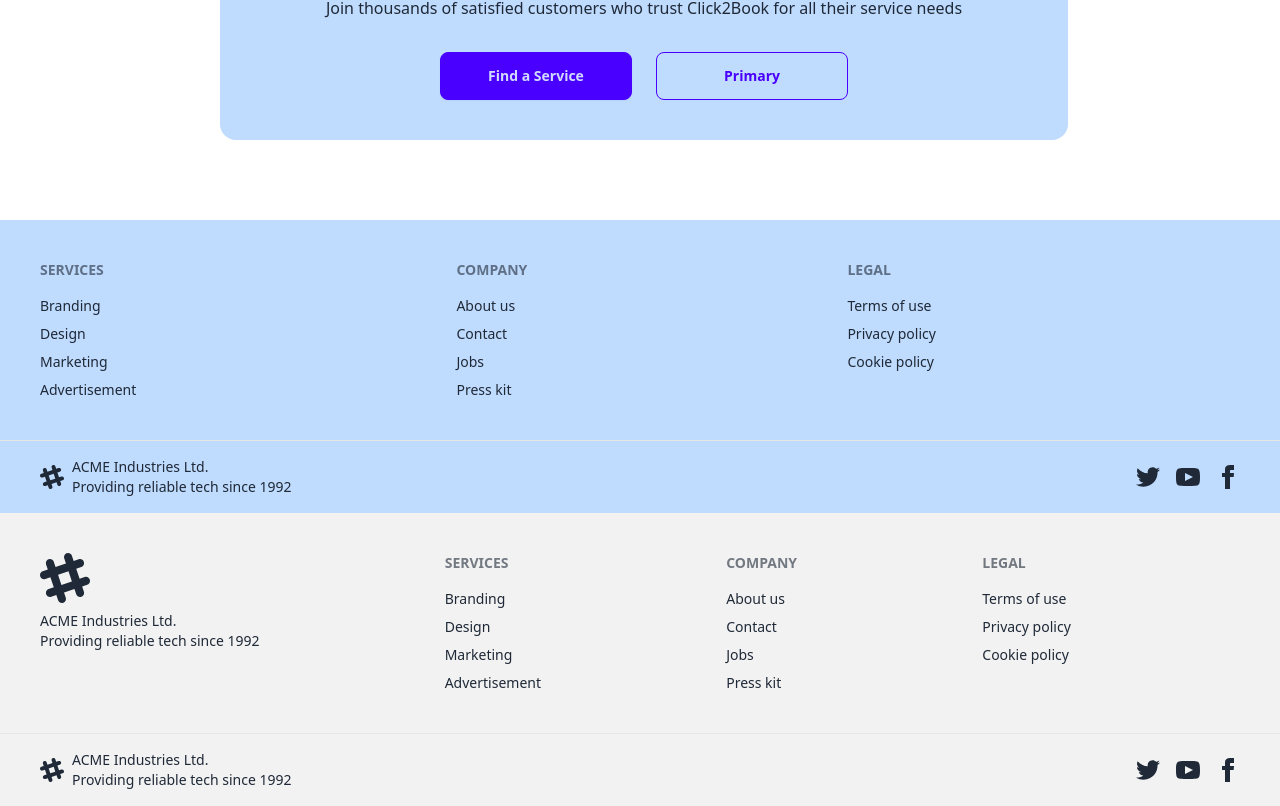
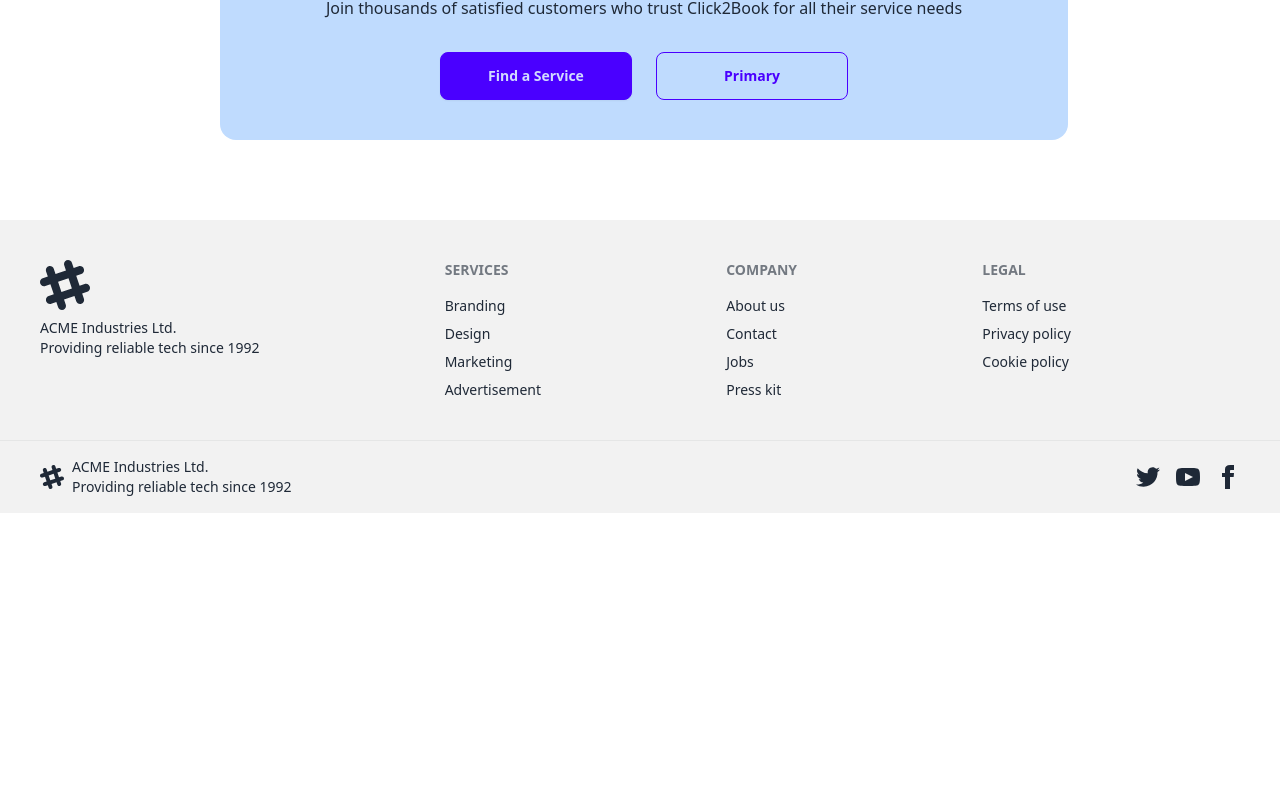
Before and after one commit to Oshan20002/click2book, a Next.js app: page /About in a window 1280 px wide. Shown: the part 2372-3178 px from the top of the page. After the commit the page ends 2885 px from the top, so only its background shows below. Built offline with nearby package versions, Linux system fonts and the light colour scheme.

Commit message:
remove all wrong footers

```diff
--- a/app/(withNavbar)/About/page.tsx
+++ b/app/(withNavbar)/About/page.tsx
@@ -206,86 +206,7 @@ export default function About() {
         </div>
       </div>
 
-      {/* footer */}
-      <footer className="footer sm:footer-horizontal bg-base-200 text-base-content p-10 bg-blue-200">
-        <nav>
-          <h6 className="footer-title">Services</h6>
-          <a className="link link-hover">Branding</a>
-          <a className="link link-hover">Design</a>
-          <a className="link link-hover">Marketing</a>
-          <a className="link link-hover">Advertisement</a>
-        </nav>
-        <nav>
-          <h6 className="footer-title">Company</h6>
-          <a className="link link-hover">About us</a>
-          <a className="link link-hover">Contact</a>
-          <a className="link link-hover">Jobs</a>
-          <a className="link link-hover">Press kit</a>
-        </nav>
-        <nav>
-          <h6 className="footer-title">Legal</h6>
-          <a className="link link-hover">Terms of use</a>
-          <a className="link link-hover">Privacy policy</a>
-          <a className="link link-hover">Cookie policy</a>
-        </nav>
-      </footer>
-      <footer className="footer bg-base-200 text-base-content border-base-300 border-t px-10 py-4 bg-blue-200">
-        <aside className="grid-flow-col items-center">
-          <svg
-            width="24"
-            height="24"
-            viewBox="0 0 24 24"
-            xmlns="http://www.w3.org/2000/svg"
-            fillRule="evenodd"
-            clipRule="evenodd"
-            className="fill-current"
-          >
-            <path d="M22.672 15.226l-2.432.811.841 2.515c.33 1.019-.209 2.127-1.23 2.456-1.15.325-2.148-.321-2.463-1.226l-.84-2.518-5.013 1.677.84 2.517c.391 1.203-.434 2.542-1.831 2.542-.88 0-1.601-.564-1.86-1.314l-.842-2.516-2.431.809c-1.135.328-2.145-.317-2.463-1.229-.329-1.018.211-2.127 1.231-2.456l2.432-.809-1.621-4.823-2.432.808c-1.355.384-2.558-.59-2.558-1.839 0-.817.509-1.582 1.327-1.846l2.433-.809-.842-2.515c-.33-1.02.211-2.129 1.232-2.458 1.02-.329 2.13.209 2.461 1.229l.842 2.515 5.011-1.677-.839-2.517c-.403-1.238.484-2.553 1.843-2.553.819 0 1.585.509 1.85 1.326l.841 2.517 2.431-.81c1.02-.33 2.131.211 2.461 1.229.332 1.018-.21 2.126-1.23 2.456l-2.433.809 1.622 4.823 2.433-.809c1.242-.401 2.557.484 2.557 1.838 0 .819-.51 1.583-1.328 1.847m-8.992-6.428l-5.01 1.675 1.619 4.828 5.011-1.674-1.62-4.829z"></path>
-          </svg>
-          <p>
-            ACME Industries Ltd.
-            <br />
-            Providing reliable tech since 1992
-          </p>
-        </aside>
-        <nav className="md:place-self-center md:justify-self-end">
-          <div className="grid grid-flow-col gap-4">
-            <a>
-              <svg
-                xmlns="http://www.w3.org/2000/svg"
-                width="24"
-                height="24"
-                viewBox="0 0 24 24"
-                className="fill-current"
-              >
-                <path d="M24 4.557c-.883.392-1.832.656-2.828.775 1.017-.609 1.798-1.574 2.165-2.724-.951.564-2.005.974-3.127 1.195-.897-.957-2.178-1.555-3.594-1.555-3.179 0-5.515 2.966-4.797 6.045-4.091-.205-7.719-2.165-10.148-5.144-1.29 2.213-.669 5.108 1.523 6.574-.806-.026-1.566-.247-2.229-.616-.054 2.281 1.581 4.415 3.949 4.89-.693.188-1.452.232-2.224.084.626 1.956 2.444 3.379 4.6 3.419-2.07 1.623-4.678 2.348-7.29 2.04 2.179 1.397 4.768 2.212 7.548 2.212 9.142 0 14.307-7.721 13.995-14.646.962-.695 1.797-1.562 2.457-2.549z"></path>
-              </svg>
-            </a>
-            <a>
-              <svg
-                xmlns="http://www.w3.org/2000/svg"
-                width="24"
-                height="24"
-                viewBox="0 0 24 24"
-                className="fill-current"
-              >
-                <path d="M19.615 3.184c-3.604-.246-11.631-.245-15.23 0-3.897.266-4.356 2.62-4.385 8.816.029 6.185.484 8.549 4.385 8.816 3.6.245 11.626.246 15.23 0 3.897-.266 4.356-2.62 4.385-8.816-.029-6.185-.484-8.549-4.385-8.816zm-10.615 12.816v-8l8 3.993-8 4.007z"></path>
-              </svg>
-            </a>
-            <a>
-              <svg
-                xmlns="http://www.w3.org/2000/svg"
-                width="24"
-                height="24"
-                viewBox="0 0 24 24"
-                className="fill-current"
-              >
-                <path d="M9 8h-3v4h3v12h5v-12h3.642l.358-4h-4v-1.667c0-.955.192-1.333 1.115-1.333h2.885v-5h-3.808c-3.596 0-5.192 1.583-5.192 4.615v3.385z"></path>
-              </svg>
-            </a>
-          </div>
-        </nav>
-      </footer>
+
     </main>
   );
 }
--- a/app/(withNavbar)/HowItWorks/page.tsx
+++ b/app/(withNavbar)/HowItWorks/page.tsx
@@ -261,86 +261,7 @@ export default function HowItWorks() {
         </div>
       </div>
 
-      {/* footer */}
-      <footer className="footer sm:footer-horizontal bg-base-200 text-base-content p-10 bg-blue-200">
-        <nav>
-          <h6 className="footer-title">Services</h6>
-          <a className="link link-hover">Branding</a>
-          <a className="link link-hover">Design</a>
-          <a className="link link-hover">Marketing</a>
-          <a className="link link-hover">Advertisement</a>
-        </nav>
-        <nav>
-          <h6 className="footer-title">Company</h6>
-          <a className="link link-hover">About us</a>
-          <a className="link link-hover">Contact</a>
-          <a className="link link-hover">Jobs</a>
-          <a className="link link-hover">Press kit</a>
-        </nav>
-        <nav>
-          <h6 className="footer-title">Legal</h6>
-          <a className="link link-hover">Terms of use</a>
-          <a className="link link-hover">Privacy policy</a>
-          <a className="link link-hover">Cookie policy</a>
-        </nav>
-      </footer>
-      <footer className="footer bg-base-200 text-base-content border-base-300 border-t px-10 py-4 bg-blue-200">
-        <aside className="grid-flow-col items-center">
-          <svg
-            width="24"
-            height="24"
-            viewBox="0 0 24 24"
-            xmlns="http://www.w3.org/2000/svg"
-            fillRule="evenodd"
-            clipRule="evenodd"
-            className="fill-current"
-          >
-            <path d="M22.672 15.226l-2.432.811.841 2.515c.33 1.019-.209 2.127-1.23 2.456-1.15.325-2.148-.321-2.463-1.226l-.84-2.518-5.013 1.677.84 2.517c.391 1.203-.434 2.542-1.831 2.542-.88 0-1.601-.564-1.86-1.314l-.842-2.516-2.431.809c-1.135.328-2.145-.317-2.463-1.229-.329-1.018.211-2.127 1.231-2.456l2.432-.809-1.621-4.823-2.432.808c-1.355.384-2.558-.59-2.558-1.839 0-.817.509-1.582 1.327-1.846l2.433-.809-.842-2.515c-.33-1.02.211-2.129 1.232-2.458 1.02-.329 2.13.209 2.461 1.229l.842 2.515 5.011-1.677-.839-2.517c-.403-1.238.484-2.553 1.843-2.553.819 0 1.585.509 1.85 1.326l.841 2.517 2.431-.81c1.02-.33 2.131.211 2.461 1.229.332 1.018-.21 2.126-1.23 2.456l-2.433.809 1.622 4.823 2.433-.809c1.242-.401 2.557.484 2.557 1.838 0 .819-.51 1.583-1.328 1.847m-8.992-6.428l-5.01 1.675 1.619 4.828 5.011-1.674-1.62-4.829z"></path>
-          </svg>
-          <p>
-            ACME Industries Ltd.
-            <br />
-            Providing reliable tech since 1992
-          </p>
-        </aside>
-        <nav className="md:place-self-center md:justify-self-end">
-          <div className="grid grid-flow-col gap-4">
-            <a>
-              <svg
-                xmlns="http://www.w3.org/2000/svg"
-                width="24"
-                height="24"
-                viewBox="0 0 24 24"
-                className="fill-current"
-              >
-                <path d="M24 4.557c-.883.392-1.832.656-2.828.775 1.017-.609 1.798-1.574 2.165-2.724-.951.564-2.005.974-3.127 1.195-.897-.957-2.178-1.555-3.594-1.555-3.179 0-5.515 2.966-4.797 6.045-4.091-.205-7.719-2.165-10.148-5.144-1.29 2.213-.669 5.108 1.523 6.574-.806-.026-1.566-.247-2.229-.616-.054 2.281 1.581 4.415 3.949 4.89-.693.188-1.452.232-2.224.084.626 1.956 2.444 3.379 4.6 3.419-2.07 1.623-4.678 2.348-7.29 2.04 2.179 1.397 4.768 2.212 7.548 2.212 9.142 0 14.307-7.721 13.995-14.646.962-.695 1.797-1.562 2.457-2.549z"></path>
-              </svg>
-            </a>
-            <a>
-              <svg
-                xmlns="http://www.w3.org/2000/svg"
-                width="24"
-                height="24"
-                viewBox="0 0 24 24"
-                className="fill-current"
-              >
-                <path d="M19.615 3.184c-3.604-.246-11.631-.245-15.23 0-3.897.266-4.356 2.62-4.385 8.816.029 6.185.484 8.549 4.385 8.816 3.6.245 11.626.246 15.23 0 3.897-.266 4.356-2.62 4.385-8.816-.029-6.185-.484-8.549-4.385-8.816zm-10.615 12.816v-8l8 3.993-8 4.007z"></path>
-              </svg>
-            </a>
-            <a>
-              <svg
-                xmlns="http://www.w3.org/2000/svg"
-                width="24"
-                height="24"
-                viewBox="0 0 24 24"
-                className="fill-current"
-              >
-                <path d="M9 8h-3v4h3v12h5v-12h3.642l.358-4h-4v-1.667c0-.955.192-1.333 1.115-1.333h2.885v-5h-3.808c-3.596 0-5.192 1.583-5.192 4.615v3.385z"></path>
-              </svg>
-            </a>
-          </div>
-        </nav>
-      </footer>
+
     </main>
   );
 }
```
